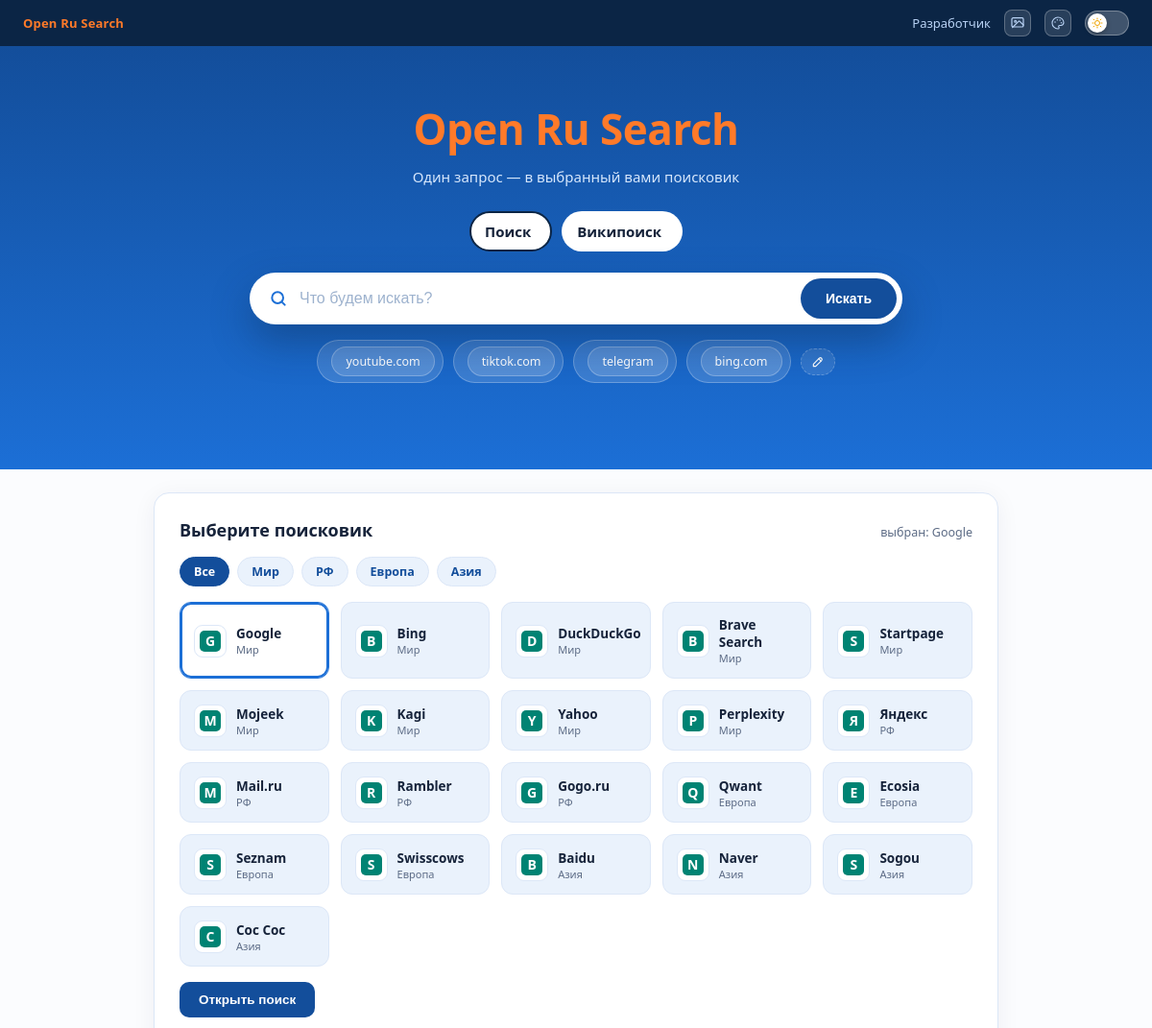
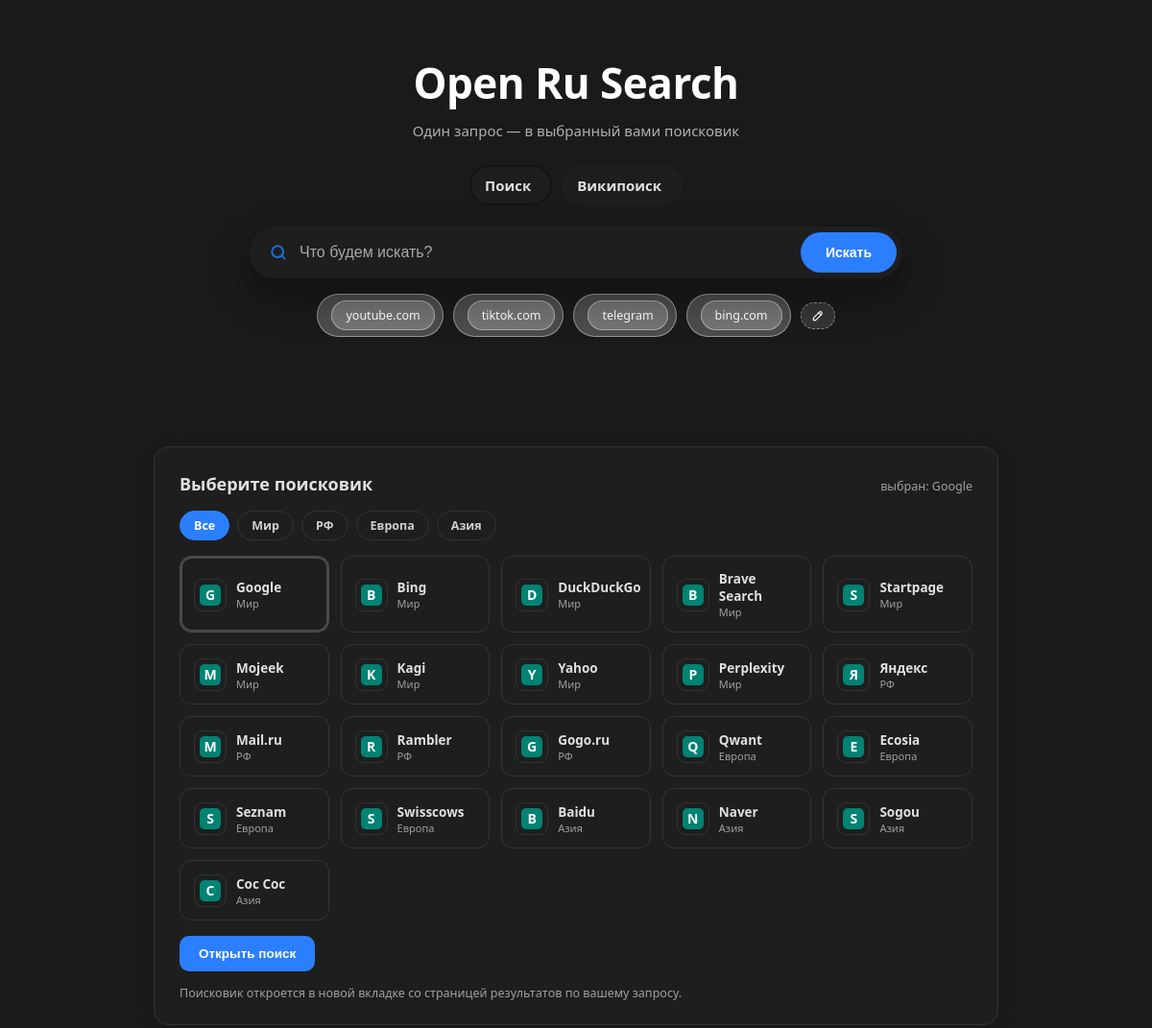
Before and after one commit to openrusearch/openrusearch, an Electron app: page index.html in a window 1200 px wide. Shown: the top 1071 px of the page at 96% size. Drawn offline with Linux system fonts and the light colour scheme.

Commit message:
Update index.html

```diff
--- a/index.html
+++ b/index.html
@@ -1,5 +1,5 @@
 <!DOCTYPE html>
-<html lang="ru">
+<html lang="ru" data-theme="dark">
 <head>
 <meta charset="UTF-8">
 <meta name="viewport" content="width=device-width, initial-scale=1.0">
@@ -18,22 +18,43 @@
     --ink-soft:#5C6B85;
     --line:#DCE7F7;
     --radius:16px;
-  }
+    --topbar-bg:#0B2545;
+    --hero-from:#134E9B;
+    --hero-to:#1C6FD6;
+    --brand-color:#FFFFFF;
+    --btn-search:#134E9B;
+    --btn-search-hover:#0B2545;
+    --pin-bg:rgba(255,255,255,.14);
+    --pin-border:rgba(255,255,255,.25);
+    --pin-hover:rgba(255,255,255,.24);
+    --placeholder:#9DB2CE;
+  }
+  /* ===== ТЁМНАЯ (СЕРАЯ) ТЕМА — ЕДИНЫЙ ФОН ВЕЗДЕ ===== */
   :root[data-theme="dark"]{
     color-scheme:dark;
-    --blue-900:#050F1D;
-    --blue-700:#123A6E;
-    --blue-500:#1C5CA8;
-    --blue-100:#16223B;
-    --paper:#0B1220;
-    --surface:#141E32;
-    --ink:#E7ECF6;
-    --ink-soft:#93A2C2;
-    --line:#233152;
+    --blue-900:#141414;
+    --blue-700:#2A2A2A;
+    --blue-500:#4A4A4A;
+    --blue-100:#1E1E1E;
+    --paper:#1A1A1A;
+    --surface:#1E1E1E;
+    --ink:#E0E0E0;
+    --ink-soft:#A0A0A0;
+    --line:#333333;
+    --topbar-bg:#1A1A1A;
+    --hero-from:#1A1A1A;
+    --hero-to:#1A1A1A;
+    --brand-color:#FFFFFF;
+    --btn-search:#2B7FFF;
+    --btn-search-hover:#1A6AEE;
+    --pin-bg:rgba(255,255,255,.22);
+    --pin-border:rgba(255,255,255,.42);
+    --pin-hover:rgba(255,255,255,.34);
+    --placeholder:#A8A8A8;
   }
   body, .panel, .engine-card, .misc-card, .wiki-item, .search-box, .wiki-modal,
-  .bg-confirm-box, .palette-pop{
-    transition:background-color .25s ease, color .25s ease, border-color .25s ease;
+  .bg-confirm-box, .palette-pop, .topbar, .hero{
+    transition:background-color .25s ease, color .25s ease, border-color .25s ease, background .25s ease;
   }
   *{ margin:0; padding:0; box-sizing:border-box; }
   body{
@@ -46,27 +67,30 @@
   }
 
   .topbar{
-    background:var(--blue-900);
+    background:var(--topbar-bg);
     color:#fff;
     padding:10px 24px;
     display:flex;
     align-items:center;
     justify-content:space-between;
     font-size:13px;
+    margin-top:auto;
+    z-index:50;
   }
   .topbar .brandmark{
     font-weight:800;
     letter-spacing:.2px;
-    color:#FF7A29;
+    color:var(--brand-color);
     transition:color .3s;
   }
-  .topbar .brandmark b{ color:#FF7A29; }
+  .topbar .brandmark b{ color:var(--brand-color); }
   .topbar nav a{
     color:#B9D3F5;
     text-decoration:none;
     margin-left:18px;
     font-weight:500;
   }
+  :root[data-theme="dark"] .topbar nav a{ color:#A8A8A8; }
   .topbar nav a:hover{ color:#fff; }
   .topbar nav{ display:flex; align-items:center; gap:14px; }
 
@@ -121,6 +145,7 @@
     padding:0;
     transition:background .15s, color .15s;
   }
+  :root[data-theme="dark"] .bg-switch-btn{ color:#A8A8A8; }
   .bg-switch-btn:hover{ background:rgba(255,255,255,.24); color:#fff; }
   .bg-switch-btn svg{ display:block; }
   .bg-reset-btn{
@@ -154,16 +179,17 @@
     padding:0;
     transition:background .15s, color .15s;
   }
+  :root[data-theme="dark"] .palette-btn{ color:#A8A8A8; }
   .palette-btn:hover{ background:rgba(255,255,255,.24); color:#fff; }
   .palette-btn svg{ display:block; }
   .palette-pop{
     display:none;
     position:absolute;
-    top:36px;
+    bottom:36px;
     right:0;
     background:var(--surface);
     border-radius:14px;
-    box-shadow:0 18px 40px rgba(11,37,69,.35);
+    box-shadow:0 18px 40px rgba(0,0,0,.35);
     padding:16px;
     z-index:150;
     width:220px;
@@ -246,7 +272,7 @@
     display:none;
     position:fixed;
     inset:0;
-    background:rgba(11,37,69,.55);
+    background:rgba(0,0,0,.55);
     z-index:200;
     align-items:center;
     justify-content:center;
@@ -259,7 +285,7 @@
     max-width:360px;
     width:100%;
     padding:22px 22px 18px;
-    box-shadow:0 30px 60px rgba(11,37,69,.4);
+    box-shadow:0 30px 60px rgba(0,0,0,.4);
   }
   .bg-confirm-box h3{
     font-size:16px;
@@ -291,7 +317,7 @@
   .bg-confirm-ok:hover{ background:#c93d2c; }
 
   .hero{
-    background:linear-gradient(180deg, var(--blue-700) 0%, var(--blue-500) 100%);
+    background:linear-gradient(180deg, var(--hero-from) 0%, var(--hero-to) 100%);
     padding:56px 20px 90px;
     text-align:center;
     color:#fff;
@@ -301,7 +327,7 @@
     font-size:44px;
     font-weight:800;
     letter-spacing:-.5px;
-    color:#FF7A29;
+    color:var(--brand-color);
     transition:color .3s;
   }
   .hero p{
@@ -309,6 +335,7 @@
     color:#D6E7FC;
     font-size:15px;
   }
+  :root[data-theme="dark"] .hero p{ color:#B0B0B0; }
 
   .mode-switch{
     max-width:680px;
@@ -348,7 +375,7 @@
     display:flex;
     align-items:center;
     padding:6px 6px 6px 20px;
-    box-shadow:0 18px 40px rgba(11,37,69,.35);
+    box-shadow:0 18px 40px rgba(0,0,0,.35);
   }
   .search-box .search-icon{
     flex-shrink:0;
@@ -365,9 +392,9 @@
     color:var(--ink);
     background:transparent;
   }
-  .search-box input::placeholder{ color:#9DB2CE; }
+  .search-box input::placeholder{ color:var(--placeholder); }
   .search-box button{
-    background:var(--blue-700);
+    background:var(--btn-search);
     color:#fff;
     border:none;
     font-weight:600;
@@ -378,7 +405,7 @@
     transition:transform .15s, background .15s;
     white-space:nowrap;
   }
-  .search-box button:hover{ background:var(--blue-900); transform:scale(1.03); }
+  .search-box button:hover{ background:var(--btn-search-hover); transform:scale(1.03); }
 
   .quick-row{
     margin-top:16px;
@@ -389,15 +416,16 @@
     align-items:center;
   }
   .quick-row span{
-    background:rgba(255,255,255,.14);
+    background:var(--pin-bg);
     color:#fff;
     font-size:12.5px;
     padding:6px 14px;
     border-radius:999px;
     cursor:pointer;
-    border:1px solid rgba(255,255,255,.25);
-  }
-  .quick-row span:hover{ background:rgba(255,255,255,.24); }
+    border:1px solid var(--pin-border);
+    transition:background .15s;
+  }
+  .quick-row span:hover{ background:var(--pin-hover); }
 
   .content{
     max-width:920px;
@@ -413,7 +441,7 @@
     background:var(--surface);
     border-radius:var(--radius);
     border:1px solid var(--line);
-    box-shadow:0 4px 24px rgba(11,37,69,.06);
+    box-shadow:0 4px 24px rgba(0,0,0,.06);
     padding:26px 26px 24px;
     margin-bottom:22px;
   }
@@ -434,7 +462,7 @@
   }
 
   .quick-row span.pin-btn{
-    background:rgba(255,255,255,.1);
+    background:rgba(255,255,255,.12);
     border-style:dashed;
     display:inline-flex;
     align-items:center;
@@ -444,7 +472,7 @@
     font-weight:700;
     font-size:14px;
   }
-  .quick-row span.pin-btn:hover{ background:rgba(255,255,255,.24); }
+  .quick-row span.pin-btn:hover{ background:var(--pin-hover); }
   .quick-row span.pin-btn.editing{
     background:#FF7A29;
     border-color:#FF7A29;
@@ -521,11 +549,17 @@
     cursor:pointer;
     border:1px solid var(--line);
   }
+  :root[data-theme="dark"] .region-chip{ color:#D0D0D0; }
   .region-chip:hover{ background:var(--surface); border-color:var(--blue-500); }
   .region-chip.active{
     background:var(--blue-700);
     color:#fff;
     border-color:var(--blue-700);
+  }
+  :root[data-theme="dark"] .region-chip.active{
+    background:#2B7FFF;
+    color:#fff;
+    border-color:#2B7FFF;
   }
 
   .engine-grid{
@@ -584,6 +618,7 @@
     margin-top:14px;
   }
   .selected-note b{ color:var(--blue-700); }
+  :root[data-theme="dark"] .selected-note b{ color:#2B7FFF; }
 
   .go-all{
     margin-top:16px;
@@ -599,8 +634,8 @@
     cursor:pointer;
     border:none;
   }
-  .btn-primary{ background:var(--blue-700); color:#fff; }
-  .btn-primary:hover{ background:var(--blue-900); }
+  .btn-primary{ background:var(--btn-search); color:#fff; }
+  .btn-primary:hover{ background:var(--btn-search-hover); }
 
   .hint{
     font-size:12.5px;
@@ -613,7 +648,7 @@
     display:none;
     position:fixed;
     inset:0;
-    background:rgba(11,37,69,.55);
+    background:rgba(0,0,0,.55);
     z-index:100;
     align-items:flex-start;
     justify-content:center;
@@ -626,7 +661,7 @@
     border-radius:var(--radius);
     max-width:640px;
     width:100%;
-    box-shadow:0 30px 60px rgba(11,37,69,.4);
+    box-shadow:0 30px 60px rgba(0,0,0,.4);
     overflow:hidden;
   }
   .wiki-modal-head{
@@ -676,6 +711,7 @@
     color:var(--blue-700);
     margin-bottom:4px;
   }
+  :root[data-theme="dark"] .wiki-item .wiki-title{ color:#2B7FFF; }
   .wiki-item .wiki-snippet{
     font-size:13px;
     color:var(--ink-soft);
@@ -743,10 +779,86 @@
     .search-box button{ padding:11px 16px; font-size:13px; }
     .engine-grid{ grid-template-columns:repeat(auto-fill, minmax(130px,1fr)); }
     .mode-switch{ flex-wrap:wrap; }
+    .topbar{ padding:10px 14px; font-size:12px; }
+    .topbar nav a{ margin-left:10px; }
   }
 </style>
 </head>
 <body>
+
+<div class="bg-confirm-overlay" id="bgConfirmOverlay">
+  <div class="bg-confirm-box">
+    <h3>Сбросить фон?</h3>
+    <p>Загруженная картинка будет удалена, и фон вернётся к стандартному градиенту. Это действие нельзя отменить.</p>
+    <div class="bg-confirm-actions">
+      <button class="bg-confirm-cancel" id="bgConfirmCancel">Отмена</button>
+      <button class="bg-confirm-ok" id="bgConfirmOk">Сбросить</button>
+    </div>
+  </div>
+</div>
+
+<div class="hero">
+  <h1 id="heroTitle">Open Ru Search</h1>
+  <p id="heroSub">Один запрос — в выбранный вами поисковик</p>
+
+  <div class="mode-switch" id="modeSwitch">
+    <div class="mode-tab active" id="tabNormal" data-mode="normal">
+      <span>Поиск</span>
+    </div>
+    <div class="mode-tab" id="tabWiki" data-mode="wiki">
+      <span>Википоиск</span>
+    </div>
+  </div>
+
+  <div class="search-wrap">
+    <div class="search-box">
+      <span class="search-icon">
+        <svg width="20" height="20" viewBox="0 0 24 24" fill="none" xmlns="http://www.w3.org/2000/svg">
+          <circle cx="11" cy="11" r="7" stroke="#1C6FD6" stroke-width="2.4"/>
+          <path d="M20 20L16.65 16.65" stroke="#1C6FD6" stroke-width="2.4" stroke-linecap="round"/>
+        </svg>
+      </span>
+      <input type="text" id="queryInput" placeholder="Что будем искать?" autofocus>
+      <button id="mainSearchBtn">Искать</button>
+    </div>
+  </div>
+
+  <div class="quick-row" id="pinnedRow"></div>
+</div>
+
+<div class="content">
+
+  <div class="panel">
+    <div class="panel-head">
+      <h2>Выберите поисковик</h2>
+      <span id="selCount">выбран: Google</span>
+    </div>
+    <div class="region-filter" id="regionFilter"></div>
+    <div class="engine-grid" id="engineGrid"></div>
+
+    <div class="go-all">
+      <button class="btn-primary" id="goSelected">Открыть поиск</button>
+    </div>
+
+    <p class="selected-note">Поисковик откроется в новой вкладке со страницей результатов по вашему запросу.</p>
+  </div>
+
+  <div class="panel">
+    <div class="panel-head">
+      <h2>Разное</h2>
+      <span>нейросети и вики-поиск</span>
+    </div>
+    <div class="misc-grid" id="miscGrid"></div>
+  </div>
+
+  <div class="panel">
+    <div class="panel-head"><h2>Как это работает</h2></div>
+    <p class="hint">
+      <strong>Open Ru Search</strong> — это лаунчер, а не отдельная поисковая база: браузер не может законно и технически получить полную выдачу чужого поисковика напрямую в свою страницу. Поэтому вместо имитации результатов инструмент сразу отправляет ваш запрос в настоящую поисковую систему. Исключение — Википедия: у неё есть открытый API, поэтому её результаты показываются прямо здесь, на странице.
+    </p>
+  </div>
+
+</div>
 
 <div class="topbar">
   <div class="brandmark" id="brandText" style="cursor:pointer;" title="Вернуться к обычному поиску">Open <b>Ru</b> Search</div>
@@ -802,80 +914,6 @@
   </nav>
 </div>
 
-<div class="bg-confirm-overlay" id="bgConfirmOverlay">
-  <div class="bg-confirm-box">
-    <h3>Сбросить фон?</h3>
-    <p>Загруженная картинка будет удалена, и фон вернётся к стандартному синему градиенту. Это действие нельзя отменить.</p>
-    <div class="bg-confirm-actions">
-      <button class="bg-confirm-cancel" id="bgConfirmCancel">Отмена</button>
-      <button class="bg-confirm-ok" id="bgConfirmOk">Сбросить</button>
-    </div>
-  </div>
-</div>
-
-<div class="hero">
-  <h1 id="heroTitle">Open Ru Search</h1>
-  <p id="heroSub">Один запрос — в выбранный вами поисковик</p>
-
-  <div class="mode-switch" id="modeSwitch">
-    <div class="mode-tab active" id="tabNormal" data-mode="normal">
-      <span>Поиск</span>
-    </div>
-    <div class="mode-tab" id="tabWiki" data-mode="wiki">
-      <span>Википоиск</span>
-    </div>
-  </div>
-
-  <div class="search-wrap">
-    <div class="search-box">
-      <span class="search-icon">
-        <svg width="20" height="20" viewBox="0 0 24 24" fill="none" xmlns="http://www.w3.org/2000/svg">
-          <circle cx="11" cy="11" r="7" stroke="#1C6FD6" stroke-width="2.4"/>
-          <path d="M20 20L16.65 16.65" stroke="#1C6FD6" stroke-width="2.4" stroke-linecap="round"/>
-        </svg>
-      </span>
-      <input type="text" id="queryInput" placeholder="Что будем искать?" autofocus>
-      <button id="mainSearchBtn">Искать</button>
-    </div>
-  </div>
-
-  <div class="quick-row" id="pinnedRow"></div>
-</div>
-
-<div class="content">
-
-  <div class="panel">
-    <div class="panel-head">
-      <h2>Выберите поисковик</h2>
-      <span id="selCount">выбран: Google</span>
-    </div>
-    <div class="region-filter" id="regionFilter"></div>
-    <div class="engine-grid" id="engineGrid"></div>
-
-    <div class="go-all">
-      <button class="btn-primary" id="goSelected">Открыть поиск</button>
-    </div>
-
-    <p class="selected-note">Поисковик откроется в новой вкладке со страницей результатов по вашему запросу.</p>
-  </div>
-
-  <div class="panel">
-    <div class="panel-head">
-      <h2>Разное</h2>
-      <span>нейросети и вики-поиск</span>
-    </div>
-    <div class="misc-grid" id="miscGrid"></div>
-  </div>
-
-  <div class="panel">
-    <div class="panel-head"><h2>Как это работает</h2></div>
-    <p class="hint">
-      <strong>Open Ru Search</strong> — это лаунчер, а не отдельная поисковая база: браузер не может законно и технически получить полную выдачу чужого поисковика напрямую в свою страницу. Поэтому вместо имитации результатов инструмент сразу отправляет ваш запрос в настоящую поисковую систему. Исключение — Википедия: у неё есть открытый API, поэтому её результаты показываются прямо здесь, на странице.
-    </p>
-  </div>
-
-</div>
-
 <div class="wiki-modal-overlay" id="wikiModalOverlay">
   <div class="wiki-modal">
     <div class="wiki-modal-head">
@@ -1280,7 +1318,7 @@
   }
   function applyHeroBackground(dataUrl){
     if (dataUrl){
-      heroEl.style.backgroundImage = `linear-gradient(180deg, rgba(11,37,69,.45), rgba(11,37,69,.45)), url("${dataUrl}")`;
+      heroEl.style.backgroundImage = `linear-gradient(180deg, rgba(0,0,0,.45), rgba(0,0,0,.45)), url("${dataUrl}")`;
       heroEl.style.backgroundSize = 'cover';
       heroEl.style.backgroundPosition = 'center';
       heroEl.style.backgroundRepeat = 'no-repeat';
@@ -1480,7 +1518,7 @@
   const htmlEl = document.documentElement;
 
   const sunIcon = `<circle cx="12" cy="12" r="5" stroke="#F0A400" stroke-width="2"/><path d="M12 2v2M12 20v2M4.2 4.2l1.4 1.4M18.4 18.4l1.4 1.4M2 12h2M20 12h2M4.2 19.8l1.4-1.4M18.4 5.6l1.4-1.4" stroke="#F0A400" stroke-width="2" stroke-linecap="round"/>`;
-  const moonIcon = `<path d="M20 14.5A8.5 8.5 0 0 1 9.5 4a8.5 8.5 0 1 0 10.5 10.5Z" stroke="#5C6B85" stroke-width="1.8" stroke-linejoin="round" fill="#5C6B85"/>`;
+  const moonIcon = `<path d="M20 14.5A8.5 8.5 0 0 1 9.5 4a8.5 8.5 0 1 0 10.5 10.5Z" stroke="#A8A8A8" stroke-width="1.8" stroke-linejoin="round" fill="#A8A8A8"/>`;
 
   function applyTheme(isDark){
     htmlEl.setAttribute('data-theme', isDark ? 'dark' : 'light');
@@ -1498,10 +1536,9 @@
     if (savedTheme){
       applyTheme(savedTheme === 'dark');
     } else {
-      const prefersDark = window.matchMedia && window.matchMedia('(prefers-color-scheme: dark)').matches;
-      applyTheme(prefersDark);
+      applyTheme(true);
     }
-  }catch(e){ applyTheme(false); }
+  }catch(e){ applyTheme(true); }
 
   document.getElementById('mainSearchBtn').addEventListener('click', openSearch);
   input.addEventListener('keydown', e => { if (e.key === 'Enter') openSearch(); });
```
